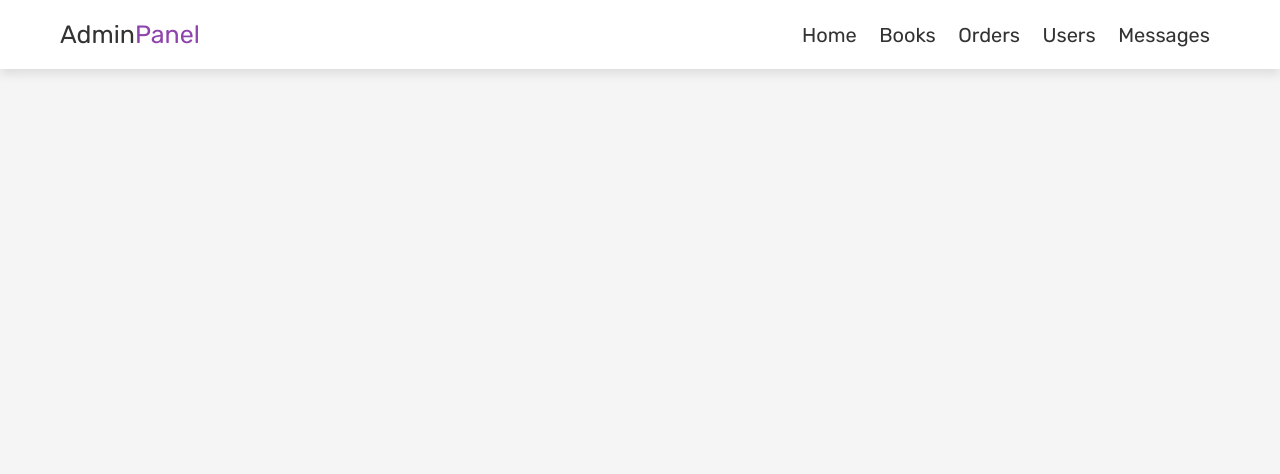
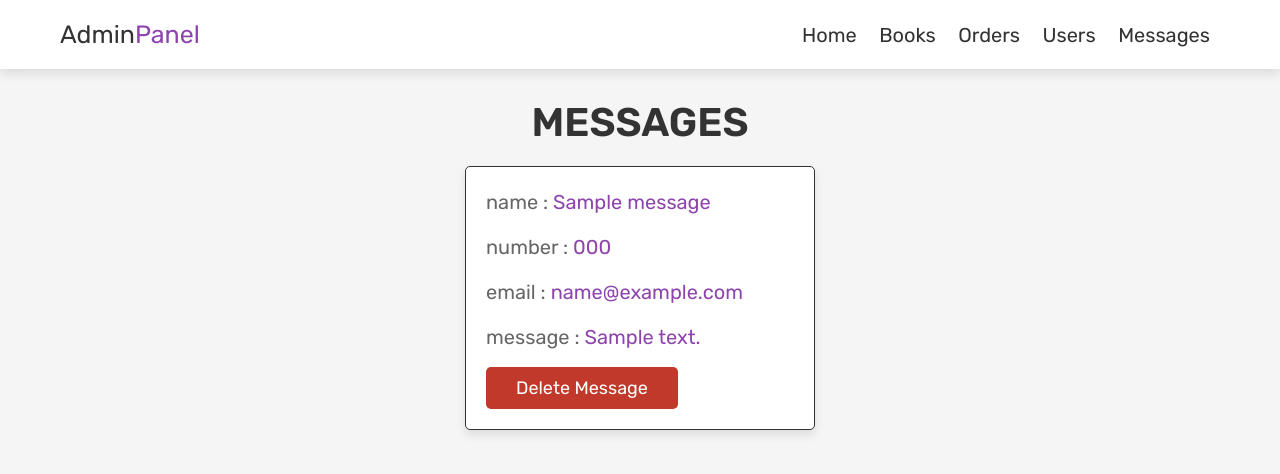
Before and after one commit to SebastianK2000/book_store, a PHP site: page /admin_contacts.php in a window 1280 px wide. Shown: the top 474 px of the page. Run offline with PHP 8.4, Linux system fonts and the light colour scheme; the visitor is signed in with stand-in values (Sample User, id 1); tables that the repository leaves empty or names only in its code hold one stand-in row (values such as "Sample post").

Commit message:
feat: add users, contacts admin page

```diff
--- a/admin_contacts.php
+++ b/admin_contacts.php
@@ -7,7 +7,13 @@ $admin_id = $_SESSION['admin_id'];
 
 if(!isset($admin_id)) {
     header('location:login.php');
-}
+};
+
+if(isset($_GET['delete'])) {
+    $delete_id = $_GET['delete'];
+    mysqli_query($conn, "DELETE FROM `message` WHERE id = '$delete_id'") or die('query failed');
+    header('location:admin_contacts.php');
+};
 
 ?>
 
@@ -18,7 +24,7 @@ if(!isset($admin_id)) {
     <meta name="viewport"
           content="width=device-width, user-scalable=no, initial-scale=1.0, maximum-scale=1.0, minimum-scale=1.0">
     <meta http-equiv="X-UA-Compatible" content="ie=edge">
-    <title>contacts</title>
+    <title>messages</title>
 
     <!-- font awesome cdn -->
     <link rel="stylesheet" href="https://cdnjs.cloudflare.com/ajax/libs/font-awesome/6.7.2/css/all.min.css" integrity="sha512-Evv84Mr4kqVGRNSgIGL/F/aIDqQb7xQ2vcrdIwxfjThSH8CSR7PBEakCr51Ck+w+/U6swU2Im1vVX0SVk9ABhg==" crossorigin="anonymous" referrerpolicy="no-referrer" />
@@ -30,6 +36,36 @@ if(!isset($admin_id)) {
 
 <?php include 'admin_header.php';?>
 
+<section class="messages">
+
+    <h1 class="title"> messages </h1>
+
+    <div class="box-container">
+        <?php
+        $select_message = mysqli_query($conn, "SELECT * FROM `message`") or die('query failed');
+        if(mysqli_num_rows($select_message) > 0) {
+        while($fetch_message = mysqli_fetch_assoc($select_message)) {
+        ?>
+
+            <div class="box">
+                <p> name : <span><?php echo $fetch_message['name']; ?></span> </p>
+                <p> number : <span><?php echo $fetch_message['number']; ?></span> </p>
+                <p> email : <span><?php echo $fetch_message['email']; ?></span> </p>
+                <p> message : <span><?php echo $fetch_message['message']; ?></span> </p>
+                <a href="admin_contacts.php?delete=<?php echo $fetch_message['id']; ?>" onclick="return confirm ('delete this message?');" class="delete-btn"
+                >delete message</a>
+            </div>
+
+            <?php
+        };
+        }else{
+            echo '<p class="empty">you have no messages!</p>';
+        }
+        ?>
+    </div>
+
+</section>
+
 <!-- JS file -->
 <script src="js/admin_script.js"></script>
 </body>
```
Also changed, not shown: admin_users.php (+32 -0 lines).
